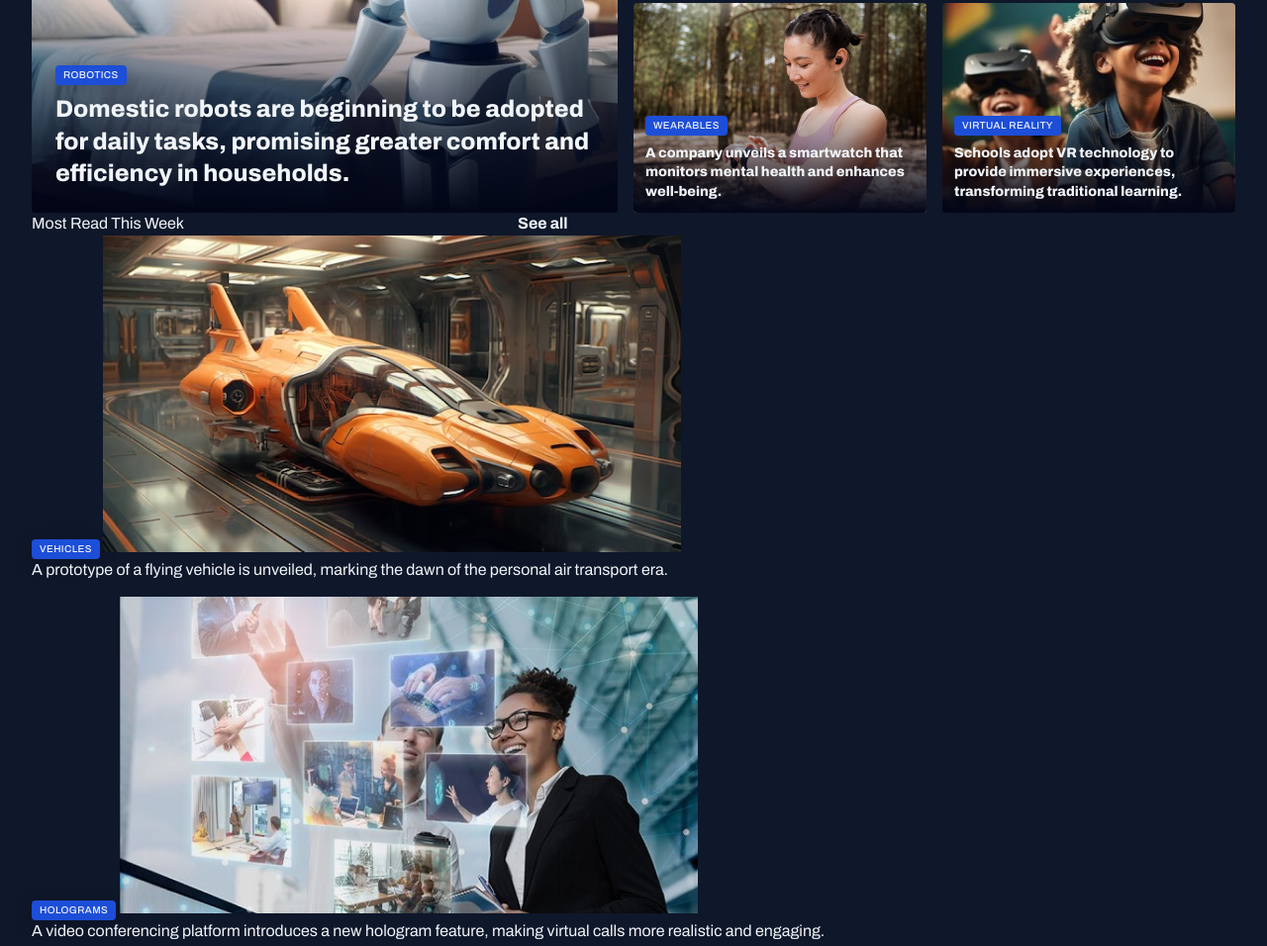
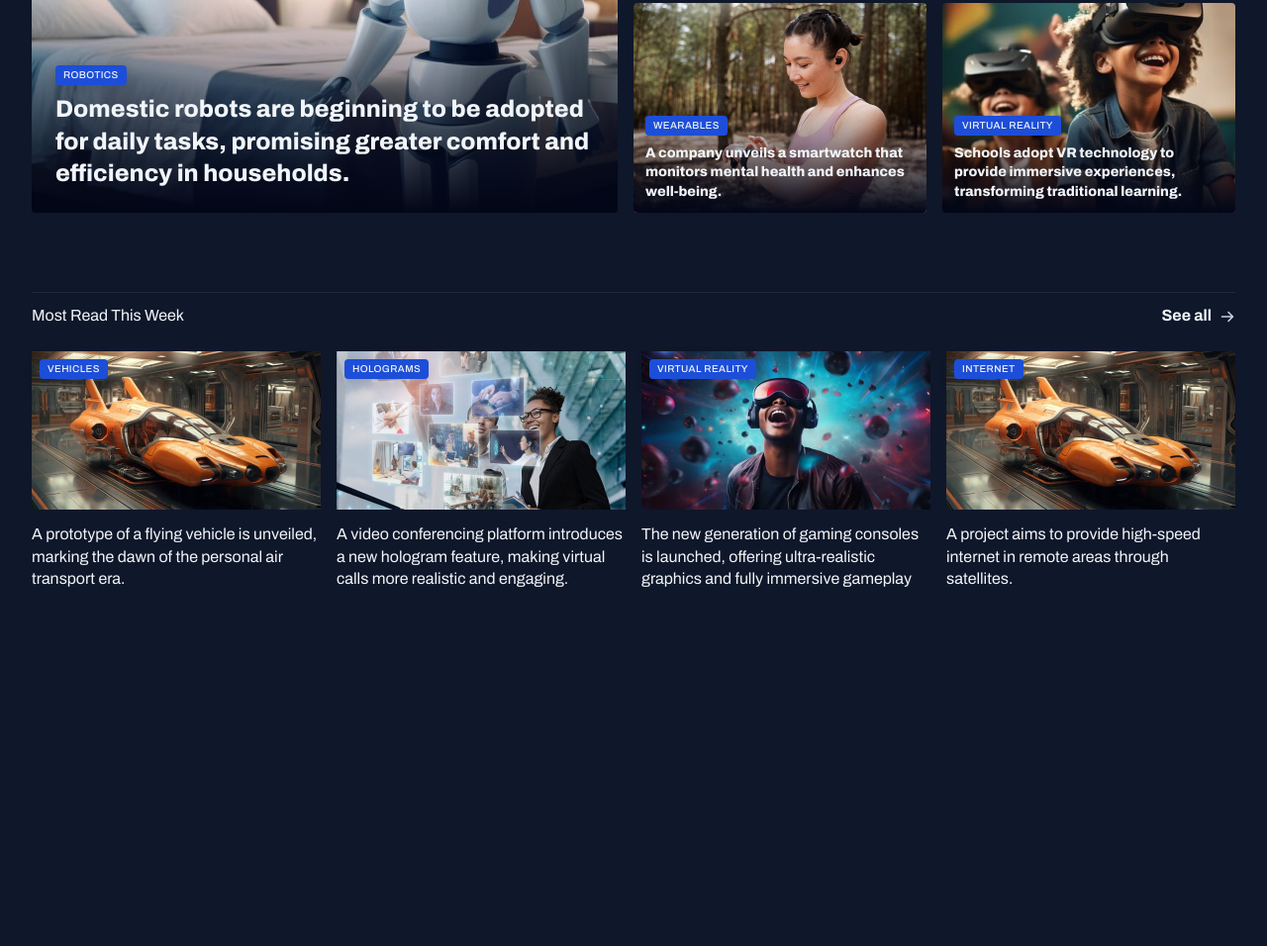
Before and after one commit to rodrigovaladao/project-news-portal, a plain HTML site: page index.html in a window 1280 px wide. Shown: the part 389-1345 px from the top of the page at 99% size. After the commit the page ends 985 px from the top, so only its background shows below. Drawn offline with Linux system fonts and the light colour scheme.

Commit message:
section - most read this week

```diff
--- a/index.html
+++ b/index.html
@@ -111,9 +111,7 @@
           <h3>Most Read This Week</h3>
           <a href="#" class="grid grid-flow-col">
             <strong>See all</strong>
-            <span>
-              <a href="./assets/icons/ArrowRight.svg"></a>
-            </span>
+            <span></span>
           </a>
         </header>
 
--- a/styles/global.css
+++ b/styles/global.css
@@ -54,6 +54,7 @@ img {
 
 main {
   margin-top: 40px;
+  gap: 80px;
 }
 
 .content-tag {
--- a/styles/sections.css
+++ b/styles/sections.css
@@ -1,8 +1,29 @@
+section header {
+  border-top: 1px solid var(--stroke-color);
+  padding-block: 12px 24px;
+  font: var(--text-spam);
+
+  a {
+    justify-self: end;
+    align-items: center;
+    gap: 8px;
+
+    span {
+      background-image: url(../assets/icons/ArrowRight.svg);
+      width: 16px;
+      height: 16px;
+    }
+
+    &:hover span {
+      background-image: url(../assets/icons/ArrowRightHover.svg);
+    }
+  }
+}
+
 #featured {
   img {
     height: 100%;
     object-fit: cover;
-  }
   }
 
   .card {
@@ -32,3 +53,29 @@
       }
     }
   }
+}
+
+#weekly {
+  & > div {
+    grid-template-columns: repeat(4, 292px);
+  }
+
+  img {
+    height: 160px;
+  }
+
+  figure {
+    position: relative;
+
+    .content-tag {
+      position: absolute;
+      top: 8px;
+      left: 8px;
+    }
+
+    p {
+      margin-top: 8px;
+      font-weight: ;
+    }
+  }
+}
```
Lines whose indentation alone changed are shown as unchanged.
